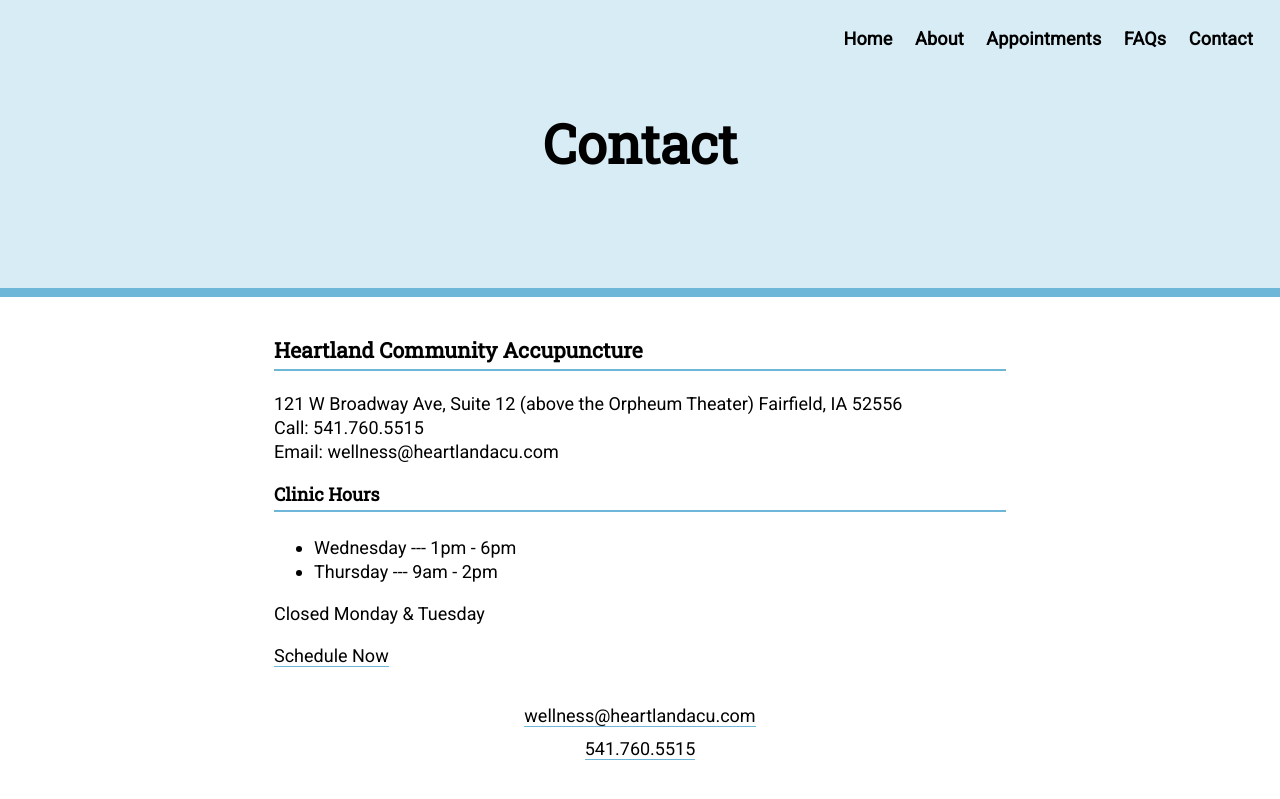
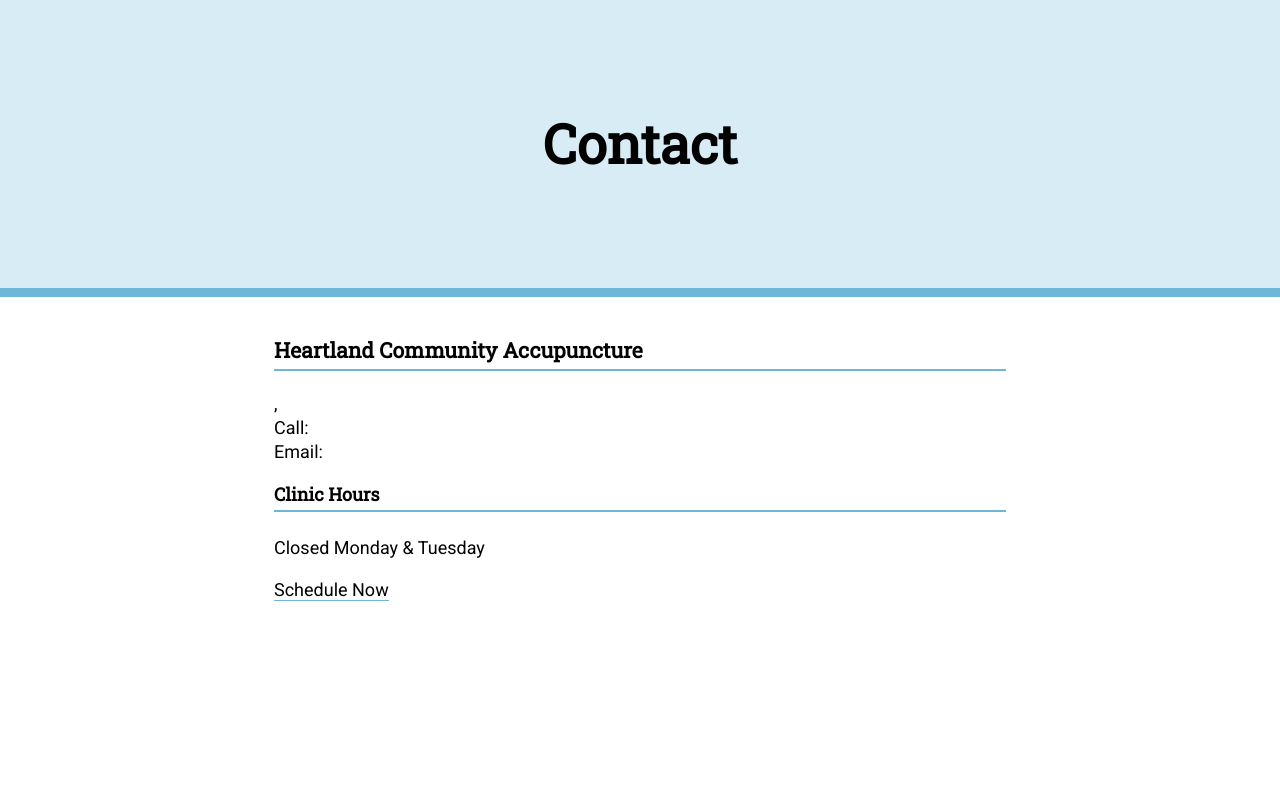
Before and after one commit to alwaysblank/heartlandacu, a Jekyll site: the page built from contact.md, in a window 1280 px wide. Shown: the top 799 px of the page. Built offline with Jekyll 4.4.1, drawn with Linux system fonts in a browser that asks for light colours; a script that is not in the unit is left out; some of the changed lines change nothing that is shown.

Commit message:
Update Settings “site”

```diff
--- a/_config.yml
+++ b/_config.yml
@@ -1,80 +1,6 @@
-# Welcome to Jekyll!
-#
-# This config file is meant for settings that affect your whole blog, values
-# which you are expected to set up once and rarely edit after that. If you find
-# yourself editing this file very often, consider using Jekyll's data files
-# feature for the data you need to update frequently.
-#
-# For technical reasons, this file is *NOT* reloaded automatically when you use
-# 'bundle exec jekyll serve'. If you change this file, please restart the server process.
-
-# Site settings
-# These are used to personalize your new site. If you look in the HTML files,
-# you will see them accessed via {{ site.title }}, {{ site.email }}, and so on.
-# You can create any custom variable you would like, and they will be accessible
-# in the templates via {{ site.myvariable }}.
 title: Heartland Community Accupuncture
-description: >- # this means to ignore newlines until "baseurl:"
-  Heartland Community Acupuncture provides affordable acupuncture in a safe
-  and nurturing atmosphere. Licensed Acupuncturist Mara Bateman uses gentle
+description: >-
+  Heartland Community Acupuncture provides affordable acupuncture in a safe  and
+  nurturing atmosphere. Licensed Acupuncturist Mara Bateman uses gentle
   acupuncture techniques to relax the body and promote healing.
-paymessage: Pay what you can; everyone is welcome.
-baseurl: "" # the subpath of your site, e.g. /blog
-url: "https://www.heartlandacu.com" # the base hostname & protocol for your site, e.g. http://example.com
-contact:
-  email: wellness@heartlandacu.com
-  phone: 541.760.5515
-  address:
-    street: "121 W Broadway Ave, Suite 12 (above the Orpheum Theater)"
-    city: "Fairfield"
-    state: "IA"
-    zip: "52556"
-  schedule: "https://www.schedulicity.com/scheduling/HCA5AW"
-  hours:
-    - day: Wednesday
-      time: 1pm - 6pm
-    - day: Thursday
-      time: 9am - 2pm
-
-menu:
-  - title: Home
-    url: /
-
-  - title: About
-    url: /about
-
-  - title: Appointments
-    url: /appointments
-
-  - title: FAQs
-    url: /faq
-
-  - title: Contact
-    url: /contact
-
-collections:
-  faq:
-    output: true
-    permalink: /:collection/:title/
-
-defaults:
-  - scope:
-      path: ""
-      type: "faq"
-    values:
-      layout: "faq/single"
-
-# Build settings
-markdown: kramdown
-
-# Exclude from processing.
-# The following items will not be processed, by default. Create a custom list
-# to override the default setting.
-# exclude:
-#   - Gemfile
-#   - Gemfile.lock
-#   - node_modules
-#   - vendor/bundle/
-#   - vendor/cache/
-#   - vendor/gems/
-#   - vendor/ruby/
+paymessage: Pay what you can; everyone is welcome. YO YO YO
```
